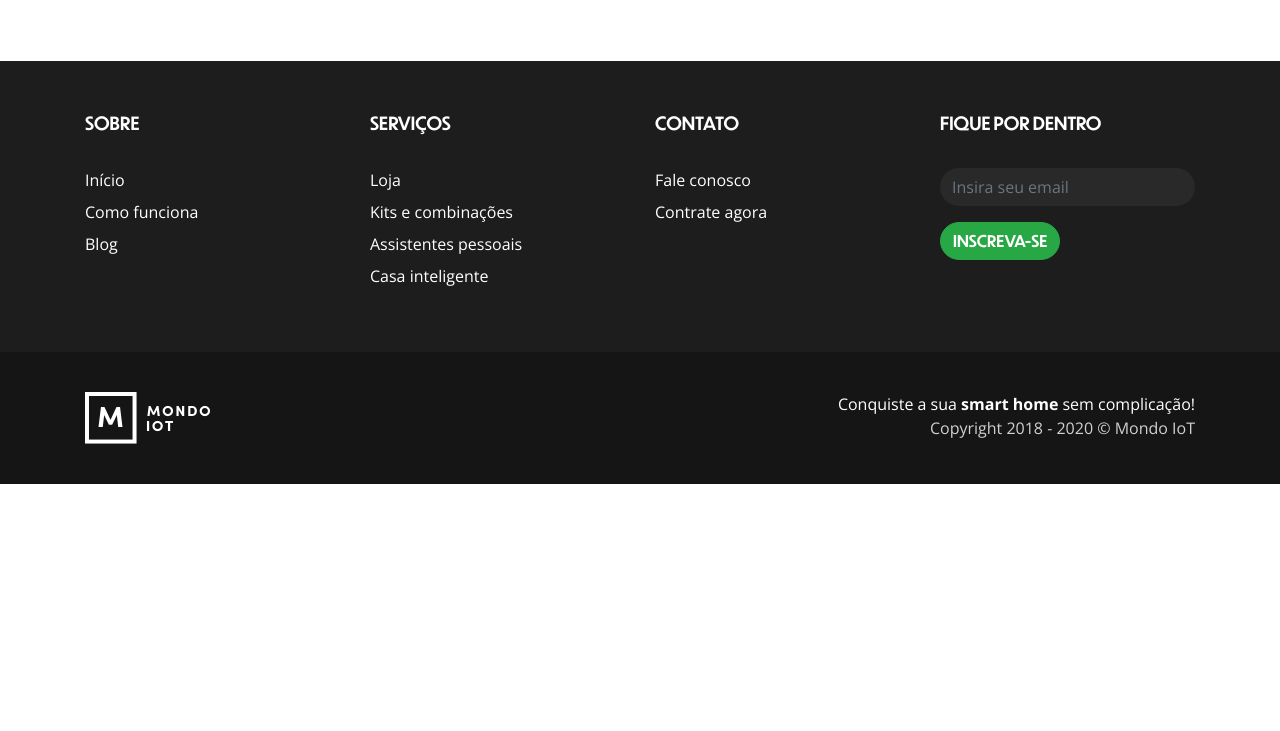
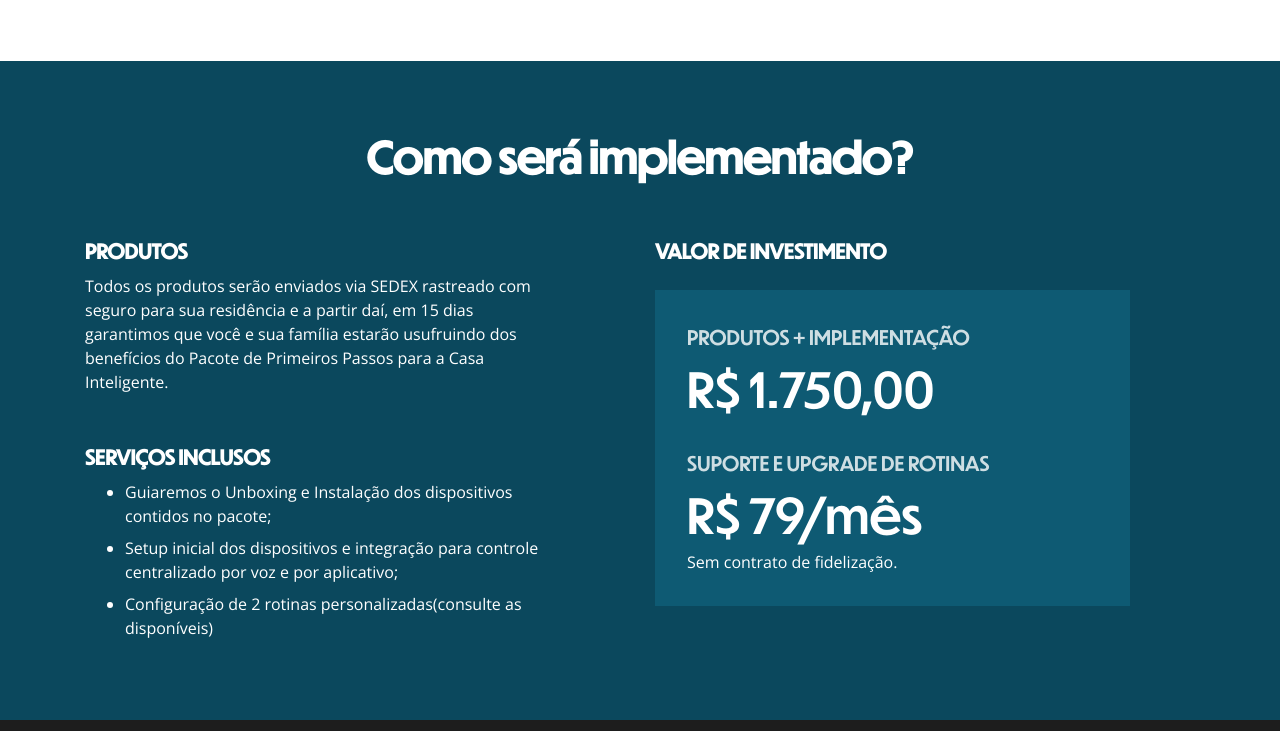
Before and after one commit to mondo-iot/mondo-iot.github.io, a website: page smart-home/index.html in a window 1280 px wide. Shown: the part 2169-2900 px from the top of the page. Before the commit the page ends 2653 px from the top, so only its background shows below. Drawn offline with nearby package versions, Linux system fonts and the light colour scheme.

Commit message:
Update smart home how section

```diff
--- /dev/null
+++ b/app/assets/stylesheets/components/smart-home/how.scss
@@ -0,0 +1,51 @@
+@import '../../ambience/colors';
+@import '../../ambience/fonts';
+
+section.how-smart-home {
+  padding: 4em 0;
+
+  background-color: $color-teal;
+  color: $color-white;
+
+  .title {
+    font-family: 'Dunbar Tall';
+    font-size: 42px;
+    font-weight: bold;
+    text-align: center;
+  }
+
+  .row {
+    padding-top: 3em;
+
+    .col-md-6 {
+      padding-right: 5em;
+    }
+  }
+
+  .wrapper {
+    .title {
+      padding-bottom: .5rem;
+      font-family: 'Dunbar Tall';
+      font-size: 20px;
+      text-align: left;
+    }
+  }
+
+  .price {
+    background-color: #0E5A73;
+    margin-top: 1em;
+    padding: 2em;
+
+    .sub-title {
+      font-family: 'Dunbar Tall';
+      font-size: 20px;
+      text-transform: uppercase;
+      opacity: 0.8;
+    }
+
+    .value {
+      font-family: 'Dunbar Tall';
+      font-size: 48px;
+    }
+  }
+}
--- a/smart-home/index.html
+++ b/smart-home/index.html
@@ -153,6 +153,56 @@
   </div>
 </section>
     <!-- partial -->
+
+    <!-- partial:partials/_how.html -->
+    <section class="how-smart-home">
+  <div class="container">
+    <div class="title">Como será implementado?</div>
+
+    <div class="row">
+      <div class="col-md-6">
+        <div class="wrapper">
+          <div class="title">PRODUTOS</div>
+
+          <div class="text">
+            Todos os produtos serão enviados via SEDEX rastreado com seguro para sua residência e a partir daí, em 15 dias
+            garantimos que você e sua família estarão usufruindo dos benefícios do Pacote de Primeiros Passos para a Casa
+            Inteligente.
+          </div>
+        </div>
+
+        <div class="wrapper pt-5">
+          <div class="title">SERVIÇOS INCLUSOS</div>
+
+          <div class="text">
+            <ul>
+              <li class="pb-2">Guiaremos o Unboxing e Instalação dos dispositivos contidos no pacote;</li>
+              <li class="pb-2">Setup inicial dos dispositivos e integração para controle centralizado por voz e por aplicativo;</li>
+              <li>Configuração de 2 rotinas personalizadas(consulte as disponíveis)</li>
+            </ul>
+          </div>
+        </div>
+      </div>
+
+      <div class="col-md-6">
+        <div class="wrapper">
+          <div class="title">VALOR DE INVESTIMENTO</div>
+
+          <div class="price">
+            <div class="sub-title">Produtos + Implementação</div>
+            <div class="value">R$ 1.750,00</div>
+
+            <div class="sub-title pt-4">Suporte e Upgrade de rotinas</div>
+            <div class="value">R$ 79/mês</div>
+
+            Sem contrato de fidelização.
+          </div>
+        </div>
+      </div>
+    </div>
+  </div>
+</section>
+    <!-- partial -->
   </main>
 
   <footer>
```
Also changed, not shown: app/views/smart-home/index.html (+3 -0 lines), app/views/smart-home/partials/_how.html (added, +47 -0 lines), dist/css/style.min.css.
